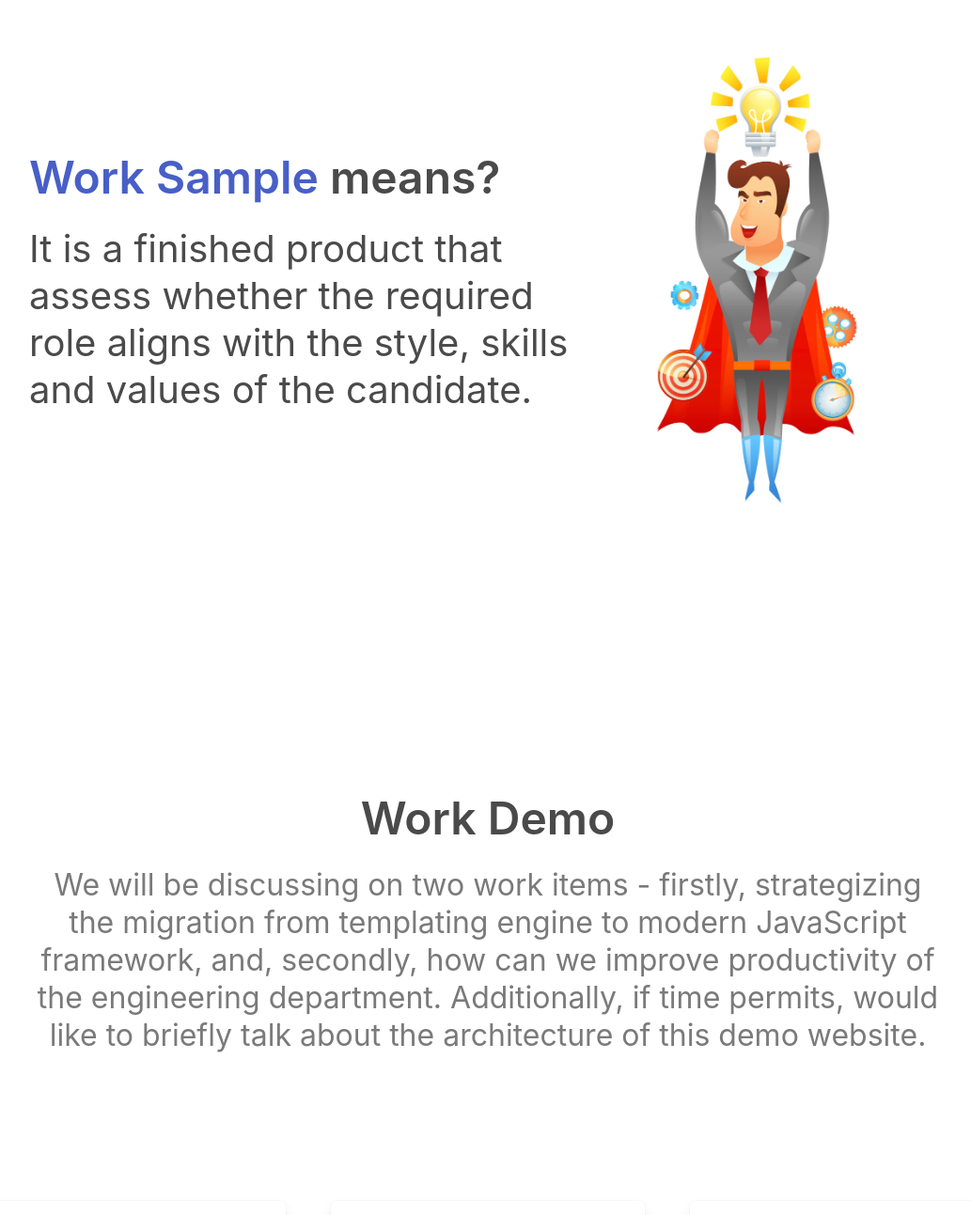
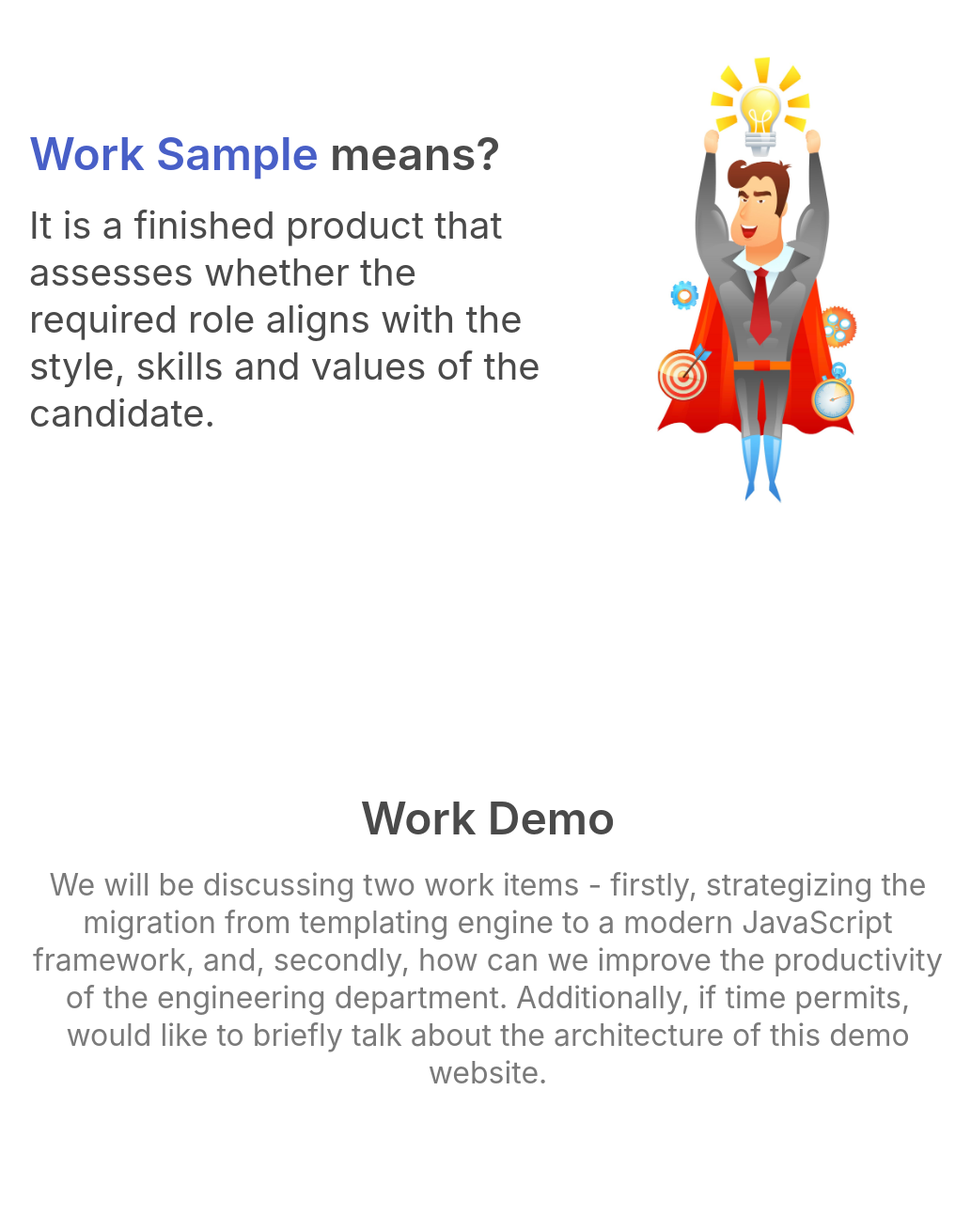
Before and after one commit to bhushanmaheshwari/sample-work, a Vue app: page /home in a window 1280 px wide. Shown: the part 416-1709 px from the top of the page at 94% size, without its empty margins (121-1154 px from the left). Built offline with nearby package versions, Linux system fonts and the light colour scheme.

Commit message:
updated the text for proof read

```diff
--- a/src/components/home/HomeBanner.vue
+++ b/src/components/home/HomeBanner.vue
@@ -18,10 +18,8 @@ export default {
             <span class="has-text-link">Work Sample</span> means?
           </p>
           <p class="mt-2 subtitle is-2 has-text-grey-dark">
-            It is a finished product that assess whether the required role
-            aligns with the <span class="">style</span>,
-            <span class="">skills</span> and <span class="">values</span> of the
-            candidate.
+            It is a finished product that assesses whether the required role aligns with the <span class="">style</span>,
+            <span class="">skills</span> and <span class="">values</span> of the candidate.
           </p>
         </div>
         <div class="column">
--- a/src/views/AboutView.vue
+++ b/src/views/AboutView.vue
@@ -10,7 +10,7 @@ export default {
 
     const architectureInfo = ref({
       title : 'Core Building blocks',
-      subtitle : 'This website is hosted on Azure Static Web, empowered by Vue.js, Bulma Css on front end; node.js and expressjs as middle tier; and MongoDB as data store + data api + cognitive search for future scalabilty options.'
+      subtitle : 'This website is hosted on Azure Static Web, empowered by Vue.js, Bulma CSS on front-end; node.js and expressjs as middle tier; and MongoDB as data store + data api + cognitive search for future scalability options.'
     });
 
     return {
@@ -22,7 +22,7 @@ export default {
   mounted() {
     const bc = ref([
       { text: "Home", route: "/", class: "" },
-      { text: "About", route: "", class: "is-active" },
+      { text: "Architecture", route: "", class: "is-active" },
     ]);
 
     this.$store.dispatch("tasks/setBc", bc);
--- a/src/views/HomeView.vue
+++ b/src/views/HomeView.vue
@@ -68,7 +68,11 @@ export default {
         <div class="hero-body">
           <p class="title is-1 has-text-grey-dark">Work Demo</p>
           <p class="mt-2 subtitle is-3 has-text-grey">
-           We will be discussing on two work items - firstly, strategizing the migration from templating engine to modern JavaScript framework, and, secondly, how can we improve productivity of the engineering department. Additionally, if time permits, would like to briefly talk about the architecture of this demo website.
+            We will be discussing two work items - firstly, strategizing the
+            migration from templating engine to a modern JavaScript framework,
+            and, secondly, how can we improve the productivity of the
+            engineering department. Additionally, if time permits, would like to
+            briefly talk about the architecture of this demo website.
           </p>
         </div>
         <div class="mb-4 columns">
--- a/src/views/StrategyDeepdiveView.vue
+++ b/src/views/StrategyDeepdiveView.vue
@@ -25,9 +25,9 @@ export default {
 
 <template>
   <section>
-     <base-deepdive
+    <base-deepdive
       :title="'Building blocks - Underlying Strategy'"
-      :subtitle="'Strategizing a department level migration involves contribution from all stakeholders including leadership, product team, and engineering team. Many decisions are part of this process, like appropriate technology, change management, impact on revenue, etc.'"
+      :subtitle="'Strategizing a department-level migration involves contributions from all stakeholders including leadership, the product team, and the engineering team. Many decisions are part of this process, like appropriate technology, change management, impact on revenue, etc.'"
       :image="deepdive"
       :next-title="''"
       :next-subtitle="''"
--- a/src/views/StrategyHighlevelView.vue
+++ b/src/views/StrategyHighlevelView.vue
@@ -30,7 +30,7 @@ export default {
   <section>
     <base-deepdive
       :title="'Migration Journey - decoupled to headless'"
-      :subtitle="'Moving from monolithic/decoupled to headless would reduce technical operational risk and should also enhance flexibility, performance, customization, omnichannel experience and future strategic growth'"
+      :subtitle="'Moving from monolithic/decoupled to headless would reduce technical operational risk and should also enhance flexibility, performance, customization, omnichannel experience, and future strategic growth.'"
       :image="highlevel"
       :next-title="'Building blocks'"
       :next-subtitle="'There are numerous action items to consider, and from my experience, I would like to classify and discuss three main categories - Foundational Elements, Continuous Development and Integration, and Long-term Vision and Planning.'"
--- a/src/views/StrategyNeedView.vue
+++ b/src/views/StrategyNeedView.vue
@@ -42,7 +42,7 @@ export default {
     ></base-title>
     <base-deepdive
       :title="'Understanding Problem '"
-      :subtitle="'As a first step, we would evaluate the need of the migration, underlying implications and if we are really ready to proceed.'"
+      :subtitle="'As a first step, we would evaluate the need for the migration, its underlying implications, and if we are really ready to proceed.'"
       :image="need"
       :next-title="'Migration journey'"
       :next-subtitle="`Either way, rest assured, these dependencies will increase with time, if we want to scale up or add new features, making this monolithic and 'decoupled' architecture more complex`"
--- a/src/views/WorkSmarterDetailView.vue
+++ b/src/views/WorkSmarterDetailView.vue
@@ -33,7 +33,7 @@ export default {
   <section>
     <base-deepdive
       :title="'Missing Pieces of Productivity'"
-      :subtitle="`We have often think about improving productivity, and whether it could be personal productivity or organization's, it has potential to exponentially improve well-being, sense of purpose, sustainability and engagement.`"
+      :subtitle="`We often think about improving productivity, and whether it could be personal productivity or an organization's, it has the potential to exponentially improve well-being, sense of purpose, sustainability, and engagement.`"
       :image="highlevel"
       :next-title="''"
       :next-subtitle="''"
```
Also changed, not shown: src/assets/task1/deepdive.png.
